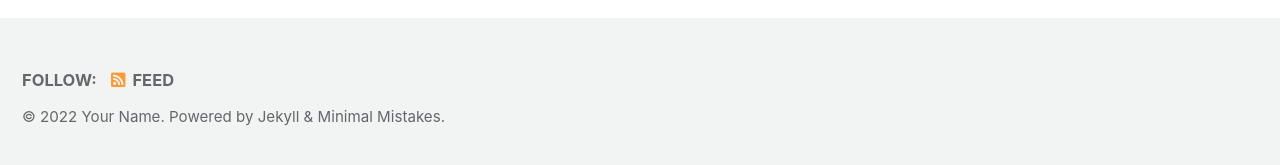
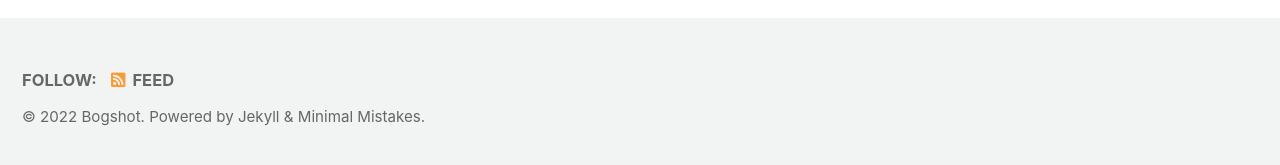
Before and after one commit to Bogshot/bogshot.github.io, a Jekyll site: the page built from index.markdown, in a window 1280 px wide. Shown: the part 727-892 px from the top of the page. Built offline with Jekyll 4.4.1, drawn with Linux system fonts in a browser that asks for light colours; cached includes are drawn as plain includes; the list of posts is cut into pages by our own code.

Commit message:
Update _config.yml

```diff
--- a/_config.yml
+++ b/_config.yml
@@ -19,9 +19,9 @@ locale                   : "en-US"
 title                    : "Site Title"
 title_separator          : "-"
 subtitle                 : # site tagline that appears below site title in masthead
-name                     : "Your Name"
-description              : "An amazing website."
-url                      : # the base hostname & protocol for your site e.g. "https://mmistakes.github.io"
+name                     : "Bogshot"
+description              : "Statistics."
+url                      : "https://bogshot.github.io"
 baseurl                  : # the subpath of your site, e.g. "/blog"
 repository               : # GitHub username/repo-name e.g. "mmistakes/minimal-mistakes"
 teaser                   : # path of fallback teaser image, e.g. "/assets/images/500x300.png"
```
